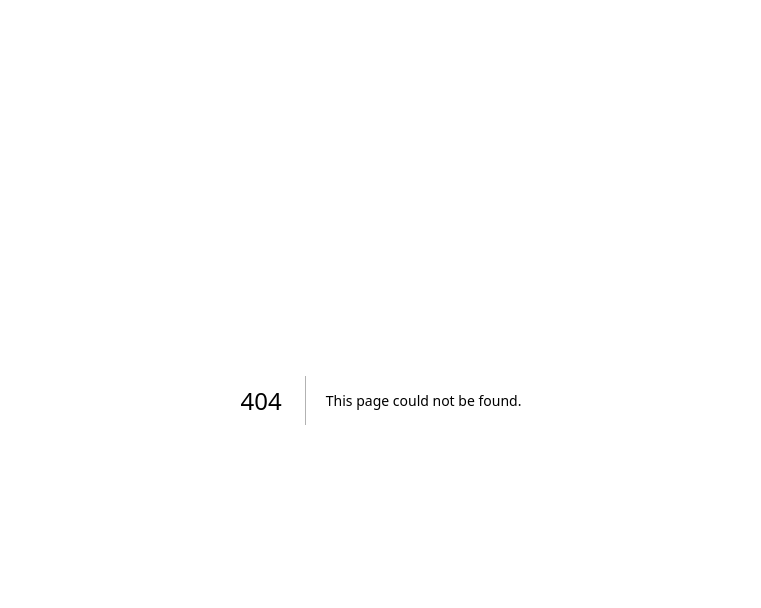
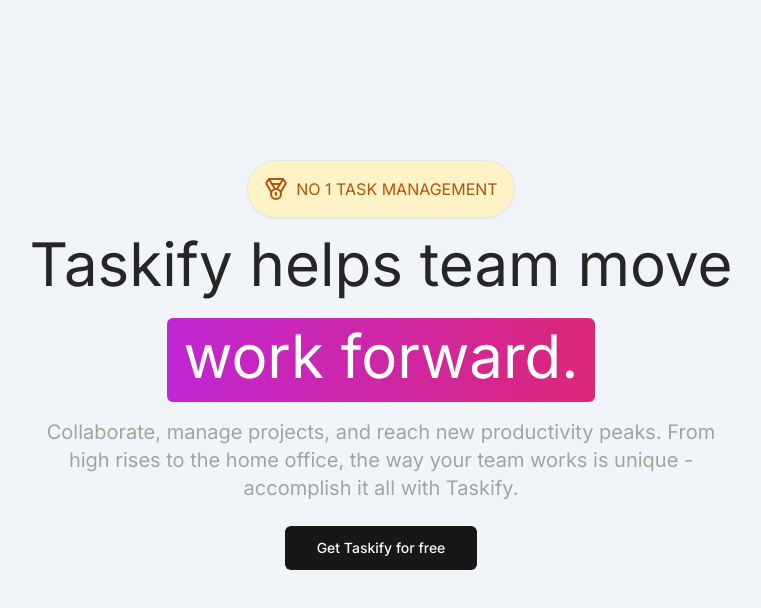
Before and after one commit to ikram3031/Digital-hippo, a Next.js app: page / in a window 1280 px wide. Before the commit this address had no page. Shown: the top 608 px of the page, without its empty margins (259-1020 px from the left). Built offline with nearby package versions, Linux system fonts and the light colour scheme.

Commit message:
Hero Design

```diff
--- /dev/null
+++ b/app/(marketing)/page.tsx
@@ -0,0 +1,42 @@
+'use client'
+
+import { Medal } from "lucide-react";
+import { Button } from "@/components/ui/button";
+import Link from "next/link";
+
+type Props = {}
+
+const MarketingPage = (props: Props) => {
+    return (
+        <div className='flex items-center justify-center flex-col'>
+            <div className="flex items-center justify-center flex-col">
+                <div
+                    className="mb-4 flex items-center border
+                    shadow-sm p-4 bg-amber-100 text-amber-700
+                    rounded-full uppercase"
+                >
+                    <Medal className="h-6 w-6 mr-2" />
+                    No 1 task Management
+                </div>
+                <h1 className="text-3xl md:text-6xl text-center text-neutral-800 mb-6">
+                    Taskify helps team move
+                </h1>
+                <div className="text-3xl md:text-6xl bg-gradient-to-r from-fuchsia-600 to-pink-600 text-white px-4 p-2 rounded-md pb-4 w-fit">
+                    work forward.
+                </div>
+            </div>
+            <div className=
+                "text-sm md:text-xl text-neutral-400 mt-4 max-w-xs md:max-w-2xl text-center mx-auto"
+            >
+                Collaborate, manage projects, and reach new productivity peaks. From high rises to the home office, the way your team works is unique - accomplish it all with Taskify.
+            </div>
+            <Button className="mt-6" size="lg" asChild>
+                <Link href="/sign-up">
+                    Get Taskify for free
+                </Link>
+            </Button>
+        </div>
+    )
+}
+
+export default MarketingPage
--- a/app/globals.css
+++ b/app/globals.css
@@ -1,6 +1,12 @@
 @tailwind base;
 @tailwind components;
 @tailwind utilities;
+
+html,
+body,
+:root {
+    height: 100%;
+}
 
 @layer base {
     :root {
@@ -70,6 +76,7 @@
     * {
         @apply border-border;
     }
+
     body {
         @apply bg-background text-foreground;
     }
--- a/app/{marketing}/page.tsx
+++ /dev/null
@@ -1,13 +0,0 @@
-"use client"
-
-type Props = {}
-
-const MarketingPage = (props: Props) => {
-    return (
-        <div className='flex items-center justify-center flex-col'>
-            MarketingPage
-        </div>
-    )
-}
-
-export default MarketingPage
--- /dev/null
+++ b/components/ui/button.tsx
@@ -0,0 +1,56 @@
+import * as React from "react"
+import { Slot } from "@radix-ui/react-slot"
+import { cva, type VariantProps } from "class-variance-authority"
+
+import { cn } from "@/lib/utils"
+
+const buttonVariants = cva(
+  "inline-flex items-center justify-center whitespace-nowrap rounded-md text-sm font-medium ring-offset-background transition-colors focus-visible:outline-none focus-visible:ring-2 focus-visible:ring-ring focus-visible:ring-offset-2 disabled:pointer-events-none disabled:opacity-50",
+  {
+    variants: {
+      variant: {
+        default: "bg-primary text-primary-foreground hover:bg-primary/90",
+        destructive:
+          "bg-destructive text-destructive-foreground hover:bg-destructive/90",
+        outline:
+          "border border-input bg-background hover:bg-accent hover:text-accent-foreground",
+        secondary:
+          "bg-secondary text-secondary-foreground hover:bg-secondary/80",
+        ghost: "hover:bg-accent hover:text-accent-foreground",
+        link: "text-primary underline-offset-4 hover:underline",
+      },
+      size: {
+        default: "h-10 px-4 py-2",
+        sm: "h-9 rounded-md px-3",
+        lg: "h-11 rounded-md px-8",
+        icon: "h-10 w-10",
+      },
+    },
+    defaultVariants: {
+      variant: "default",
+      size: "default",
+    },
+  }
+)
+
+export interface ButtonProps
+  extends React.ButtonHTMLAttributes<HTMLButtonElement>,
+    VariantProps<typeof buttonVariants> {
+  asChild?: boolean
+}
+
+const Button = React.forwardRef<HTMLButtonElement, ButtonProps>(
+  ({ className, variant, size, asChild = false, ...props }, ref) => {
+    const Comp = asChild ? Slot : "button"
+    return (
+      <Comp
+        className={cn(buttonVariants({ variant, size, className }))}
+        ref={ref}
+        {...props}
+      />
+    )
+  }
+)
+Button.displayName = "Button"
+
+export { Button, buttonVariants }
--- a/package.json
+++ b/package.json
@@ -9,6 +9,7 @@
     "lint": "next lint"
   },
   "dependencies": {
+    "@radix-ui/react-slot": "^1.0.2",
     "class-variance-authority": "^0.7.0",
     "clsx": "^2.0.0",
     "lucide-react": "^0.294.0",
```
Also changed, not shown: app/(marketing)/layout.tsx (renamed from app/{marketing}/layout.tsx), 1 other file (tests, documents, lock files or other folders). Lines whose indentation alone changed are shown as unchanged.
